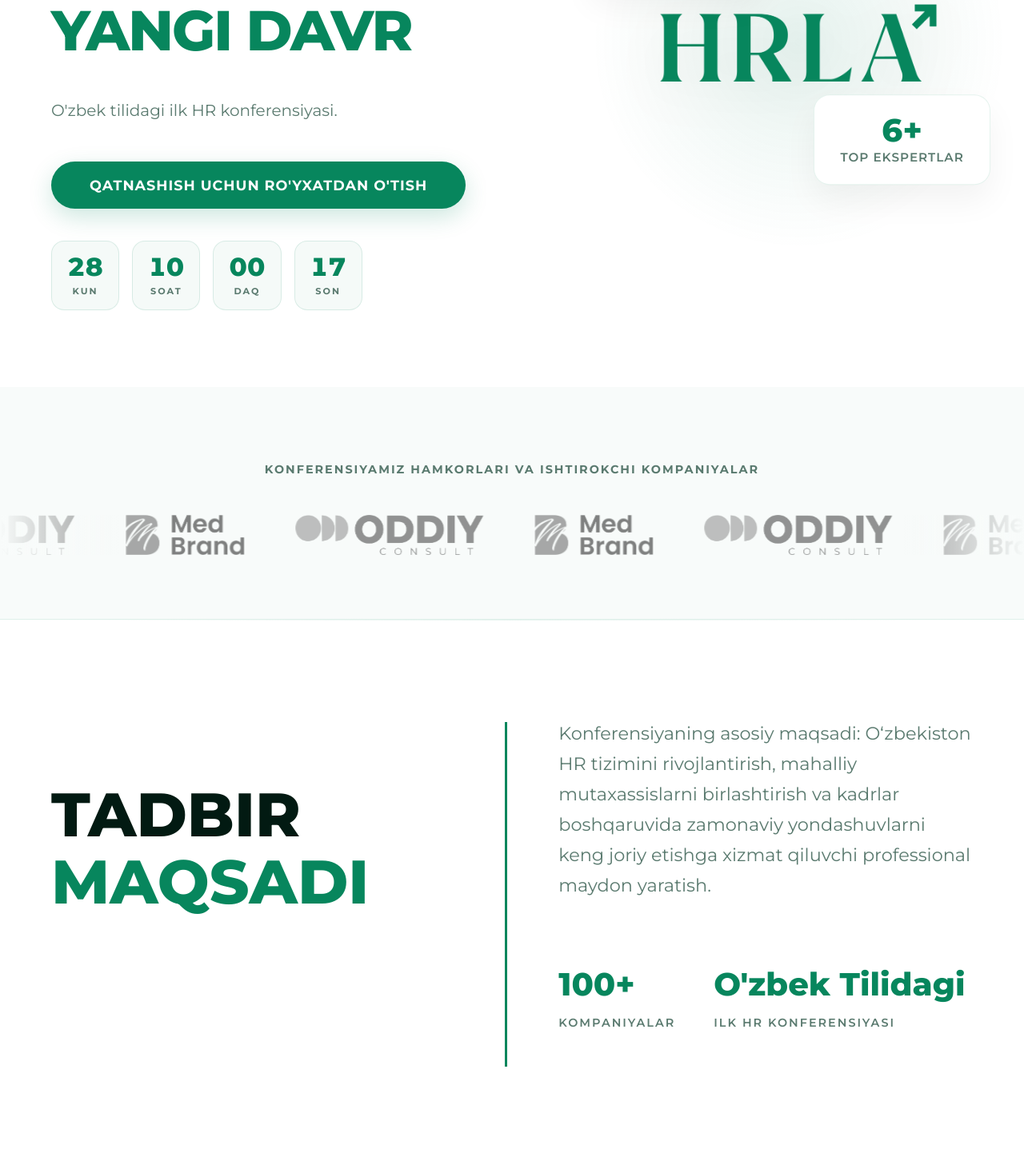
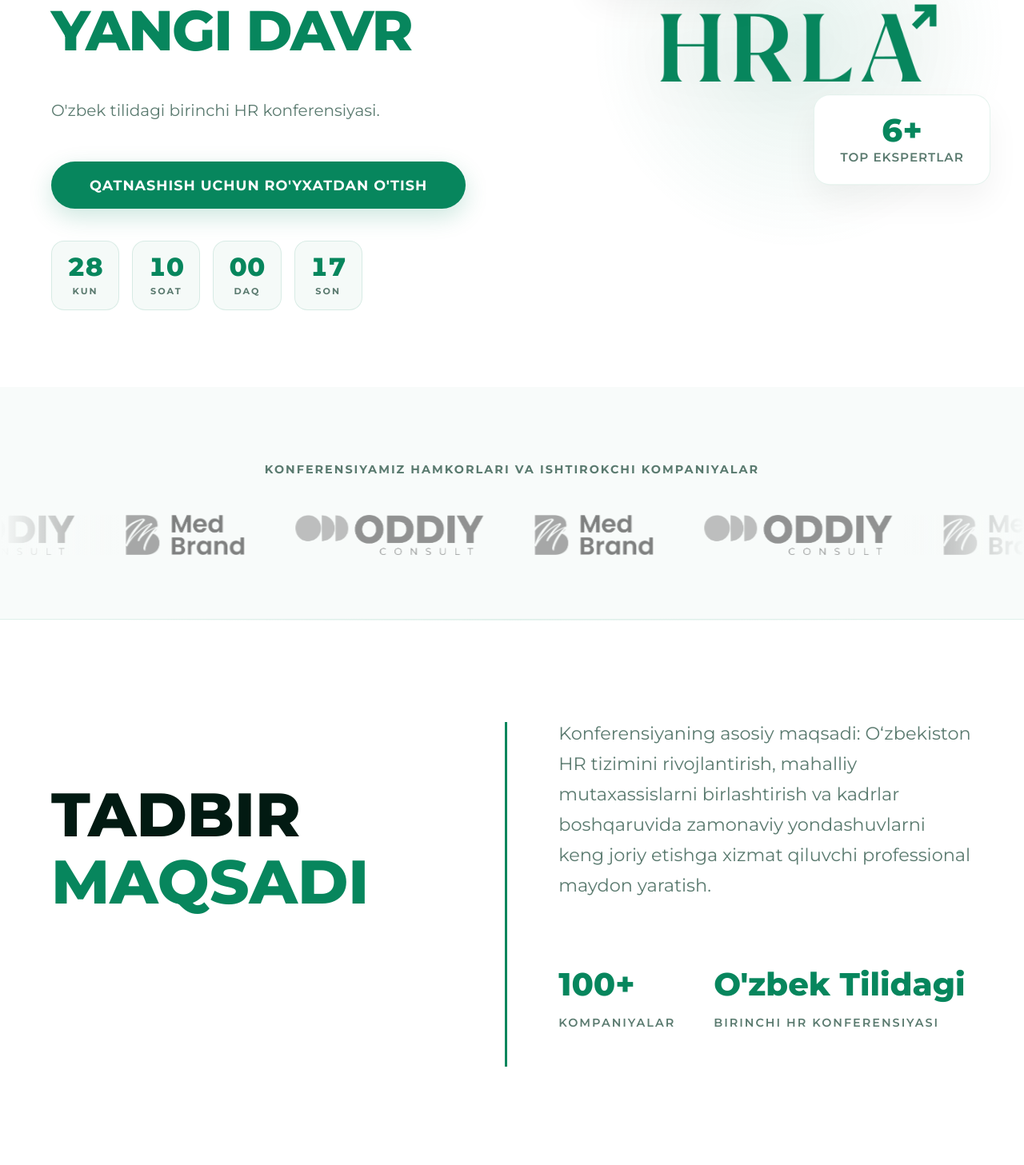
Before and after one commit to bnutfilloyev/hrla-website, a Next.js app: page / in a window 1280 px wide. Shown: the part 413-1870 px from the top of the page at 80% size. Built offline with nearby package versions, Linux system fonts and the light colour scheme.

Commit message:
content: update discount range and replace 'ilk' with 'birinchi'
Co-Authored-By: Claude Sonnet 4.6 <noreply@anthropic.com>

```diff
--- a/src/components/About.jsx
+++ b/src/components/About.jsx
@@ -37,7 +37,7 @@ export default function About() {
               </div>
               <div className={styles.statBox}>
                 <h3>O'zbek Tilidagi</h3>
-                <p>Ilk HR Konferensiyasi</p>
+                <p>Birinchi HR Konferensiyasi</p>
               </div>
             </div>
           </motion.div>
--- a/src/components/Contacts.jsx
+++ b/src/components/Contacts.jsx
@@ -20,7 +20,7 @@ export default function Contacts() {
           <div className={styles.brand}>
             <img src="/hrla-white-logo.png" alt="HRLA" className={styles.logo} />
             <p className={styles.desc}>
-              O'zbekistondagi ilk HR konferensiyasi. <br/>
+              O'zbekistondagi birinchi HR konferensiyasi. <br/>
               Kadrlar boshqaruvida yangi davr boshlanmoqda.
             </p>
           </div>
--- a/src/components/Hero.jsx
+++ b/src/components/Hero.jsx
@@ -48,7 +48,7 @@ export default function Hero() {
             <span className={styles.highlight}>YANGI DAVR</span>
           </h1>
           <p className={styles.subtitle}>
-            O'zbek tilidagi ilk HR konferensiyasi.
+            O'zbek tilidagi birinchi HR konferensiyasi.
           </p>
           <button className={styles.primaryBtn} onClick={scrollToTickets}>
             QATNASHISH UCHUN RO'YXATDAN O'TISH
--- a/src/components/Tickets.jsx
+++ b/src/components/Tickets.jsx
@@ -52,7 +52,7 @@ const tickets = [
   {
     id: 'corp',
     name: "Korporativ",
-    price: "30% gacha CHEGIRMA",
+    price: "20-30% gacha CHEGIRMA",
     features: [
       "3 va undan ortiq xodimlar uchun kelishuv asosida",
       "Barcha standart afzalliklar",
```
